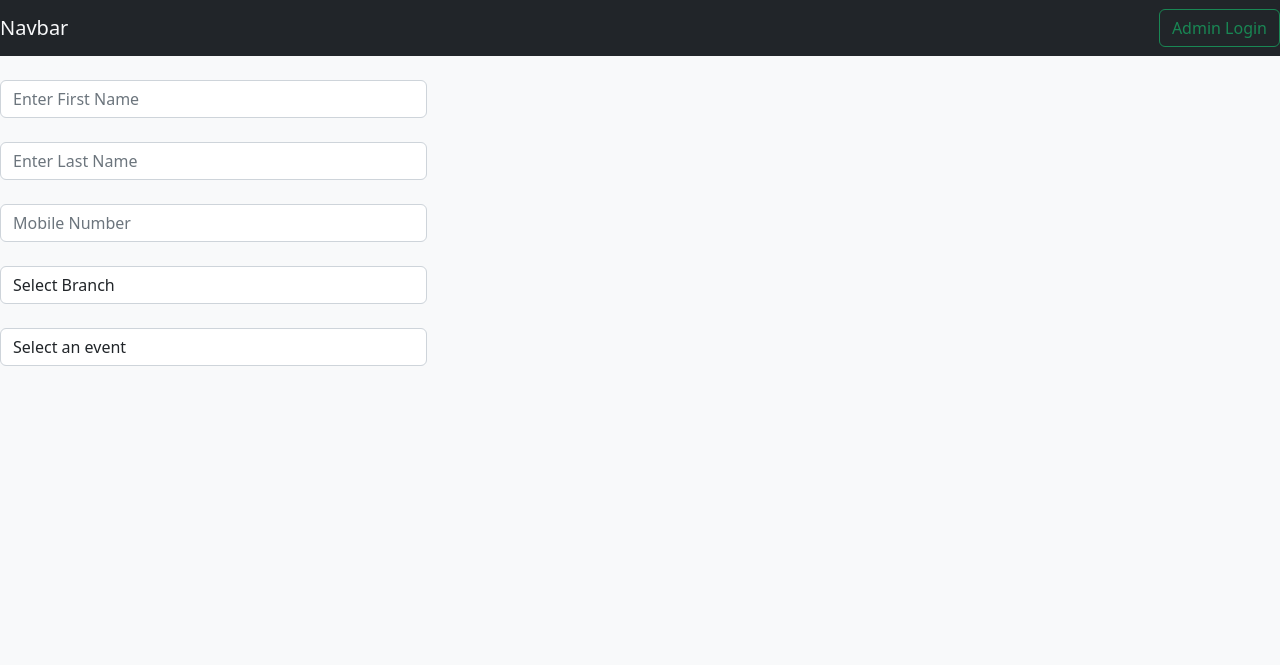
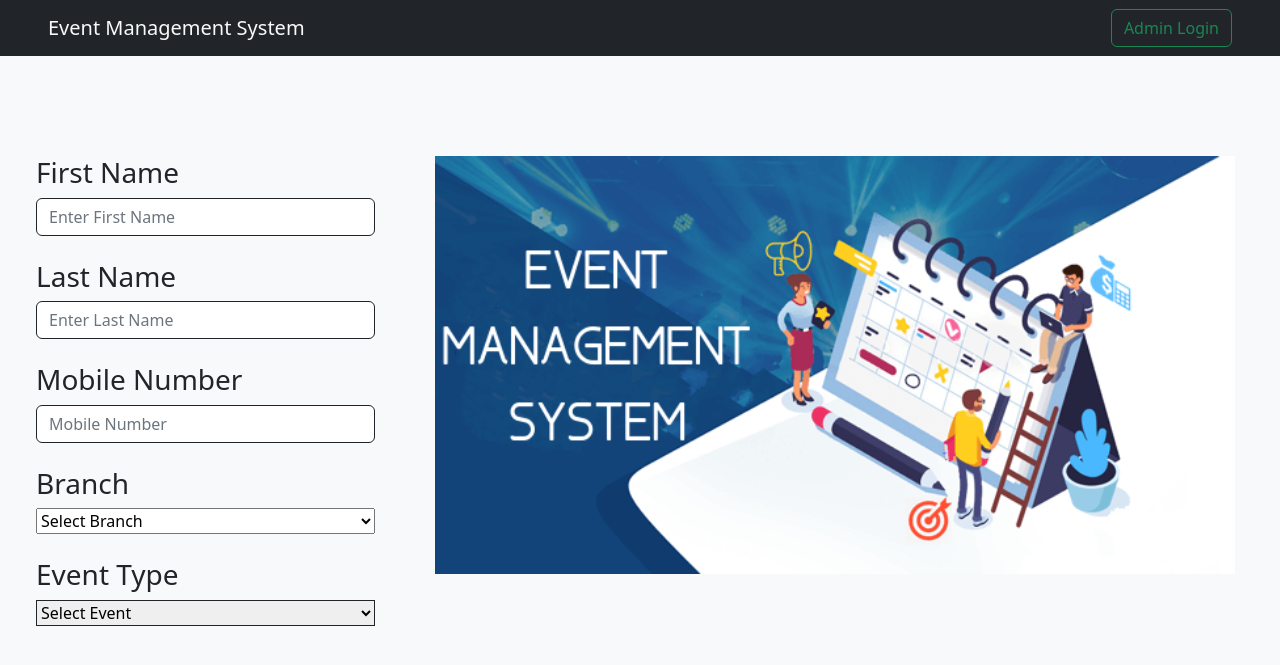
Before and after one commit to TanmayPatil105/event-management-system, a Flask app: template templates/index.html in a window 1280 px wide. Shown: the top 665 px of the page. Run offline with Flask 2, Linux system fonts and the light colour scheme; the template is opened without the code that fills it, so the values that code supplies are empty.

Commit message:
Added login failed and Events page

```diff
--- a/app.py
+++ b/app.py
@@ -40,14 +40,19 @@ def runQuery(query):
     #Couldn't connect to MySQL
 	return None
 
-# runQuery("INSERT INTO events VALUES(10,'OpenSource', 50,1,'cs04.jpg',1);")
-# runQuery("DELETE FROM events WHERE event_title = 'OpenSource';")
-
 @app.route('/')
-def renderLoginPage():
-    return render_template('./index.html')
+def getEvents():
+	res = runQuery("SELECT * FROM event_type")
+	# print(res)
+	if res == []:
+		return '<h4>No Movies Title</h4>'
+	else:
+		return render_template('events.html',events = res)
 
 
+# @app.route('/')
+# def renderLoginPage():
+#     return render_template('./index.html')
 
 
 if __name__ == "__main__":
--- /dev/null
+++ b/templates/events.html
@@ -0,0 +1,4 @@
+<h4>Event</h4>
+{% for event in events %}
+<h1>{{event[0]}}  {{event[1]}}</h1>
+{% endfor %}
--- a/templates/index.html
+++ b/templates/index.html
@@ -8,58 +8,69 @@
     <link href="https://cdn.jsdelivr.net/npm/bootstrap@5.2.2/dist/css/bootstrap.min.css" rel="stylesheet" integrity="sha384-Zenh87qX5JnK2Jl0vWa8Ck2rdkQ2Bzep5IDxbcnCeuOxjzrPF/et3URy9Bv1WTRi" crossorigin="anonymous">
     <script src="https://cdn.jsdelivr.net/npm/@popperjs/core@2.11.6/dist/umd/popper.min.js" integrity="sha384-oBqDVmMz9ATKxIep9tiCxS/Z9fNfEXiDAYTujMAeBAsjFuCZSmKbSSUnQlmh/jp3" crossorigin="anonymous"></script>
     <script src="https://cdn.jsdelivr.net/npm/bootstrap@5.2.2/dist/js/bootstrap.min.js" integrity="sha384-IDwe1+LCz02ROU9k972gdyvl+AESN10+x7tBKgc9I5HFtuNz0wWnPclzo6p9vxnk" crossorigin="anonymous"></script>
+    <style>body{overflow-x: hidden;}</style>
 </head>
 <body class="bg-light">
     <div>
-        <nav class="navbar navbar-light bg-dark justify-content-between text-light">
-            <a class="navbar-brand text-light">Navbar</a>
+        <nav class="navbar navbar-light bg-dark justify-content-between text-light px-5">
+            <a class="navbar-brand text-light">Event Management System</a>
             <form class="form-inline">
                 <button class="btn btn-outline-success my-2 my-sm-0" type="submit">Admin Login</button>
             </form>
         </nav>
     </div>
-    <div class="col-md-4">
+    <div class="bg-light" style="height:100px">
+
+    </div>
+    <div class="row">
+      <div class="col-md-4 px-5">
         <form>
-            <div class="form-group text-light">
-                <label for="exampleInputEmail1">Full Name</label>
-                <input type="first" class="form-control" id="firstname" aria-describedby="fistName" placeholder="Enter First Name">
+            <div class="form-group text-dark">
+                <label class="h3" for="inlineFormCustomSelect">First Name</label>
+                <input type="first" class="form-control border border-dark" id="firstname" aria-describedby="fistName" placeholder="Enter First Name">
                 <br/>
-                <input type="last" class="form-control" id="lastname" aria-describedby="LastName" placeholder="Enter Last Name">
+                <label class="h3" for="inlineFormCustomSelect">Last Name</label>
+                <input type="last" class="form-control border border-dark" id="lastname" aria-describedby="LastName" placeholder="Enter Last Name">
             </div>
             <br/>
             <div class="form-group">
-                <input type="tel" class="form-control" id="mobileNumber" placeholder="Mobile Number">
+              <label class="h3" for="inlineFormCustomSelect">Mobile Number</label>
+                <input type="tel" class="form-control border border-dark" id="mobileNumber" placeholder="Mobile Number">
             </div>
             <br/>
             <div class="form-group">
-                <select class="form-control">
-                    <option>Select Branch</option>
-                    <option>Civil</option>
-                    <option>Computer</option>
-                    <option>Electrical</option>
-                    <option>E&TC</option>
-                    <option>Instrumentation</option>
-                    <option>Mechanical</option>
-                    <option>Metallurgy</option>
-                    <option>Production</option>
+                <label class="h3" for="inlineFormCustomSelect">Branch</label>
+                <select class="custom-select w-100" id="inlineFormCustomSelect">
+                    <option selected>Select Branch</option>
+                    <option value="1">Civil</option>
+                    <option value="2">Computer</option>
+                    <option value="3">Electrical</option>
+                    <option value="4">E&TC</option>
+                    <option value="5">Instrumentation</option>
+                    <option value="6">Mechanical</option>
+                    <option value="7">Metallurgy</option>
+                    <option value="8">Production</option>
                 </select>
             </div>
             <br/>
             <div class="form-group">
-                <select class="form-control">
-                    <option>Select an event</option>
-                    <option>Technical</option>
-                    <option>Gaming</option>
-                    <option>On Stage</option>
-                    <option>Off Stage</option>
-                    <option>Trivia</option>
-
+                <label class="h3" for="inlineFormCustomSelect">Event Type</label>
+                <select class="custom-select w-100 border border-dark">
+                    <option selected>Select Event</option>
+                    <option value="1">Technical</option>
+                    <option value="2">Gaming</option>
+                    <option value="3">On Stage</option>
+                    <option value="4">Off Stage</option>
+                    <option value="5">Trivia</option>
                 </select>
             </div>
             <br/>
-
             <!-- <button type="submit" class="btn btn-primary">Submit</button> -->
         </form>
+      </div>
+      <div class="col-md-4">
+        <img src="../images/login.png" alt="" style="width:800px">
+      </div>
     </div>
 
 </body>
```
Also changed, not shown: templates/loginfail.html (added, +36 -0 lines).
